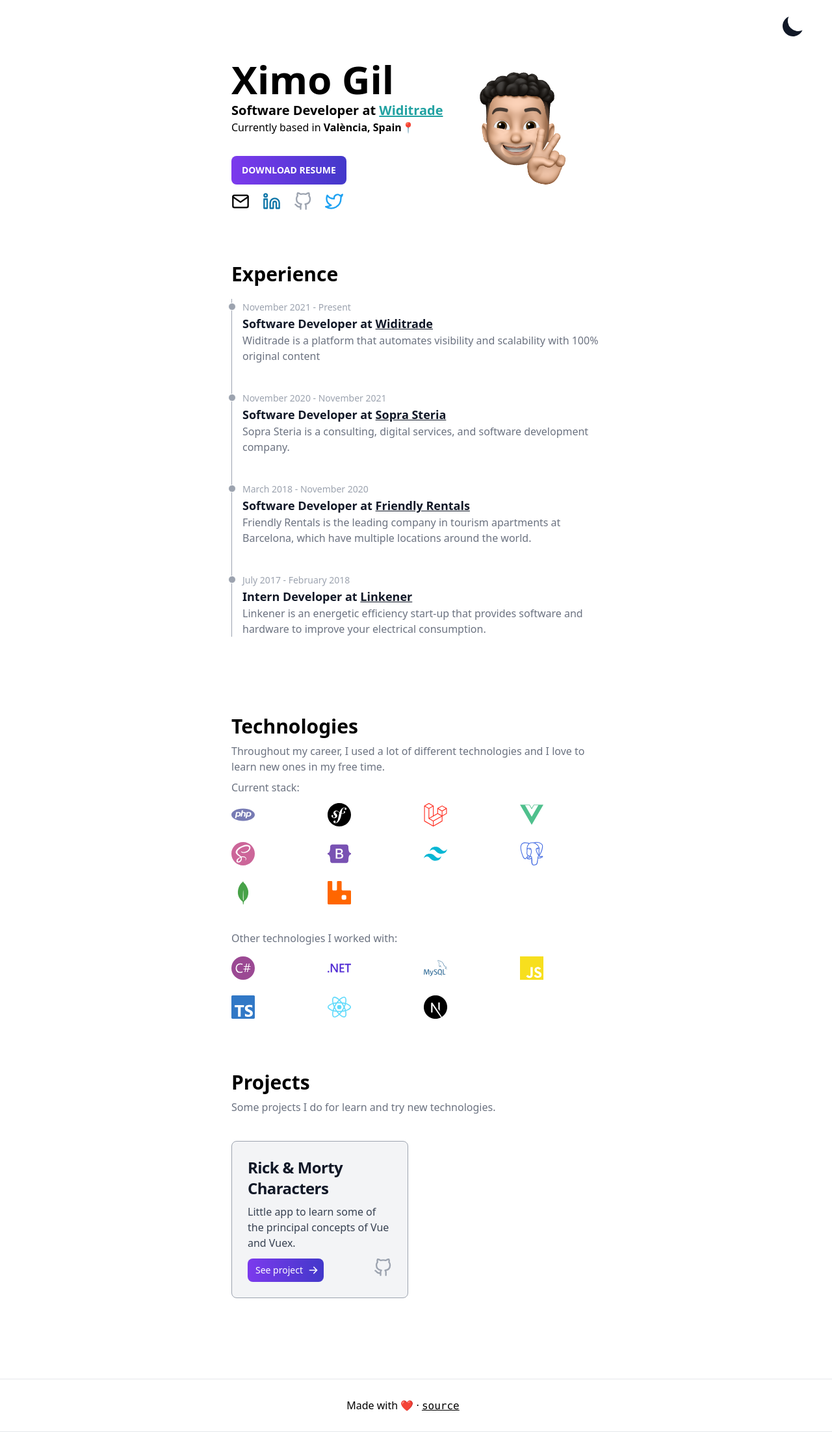
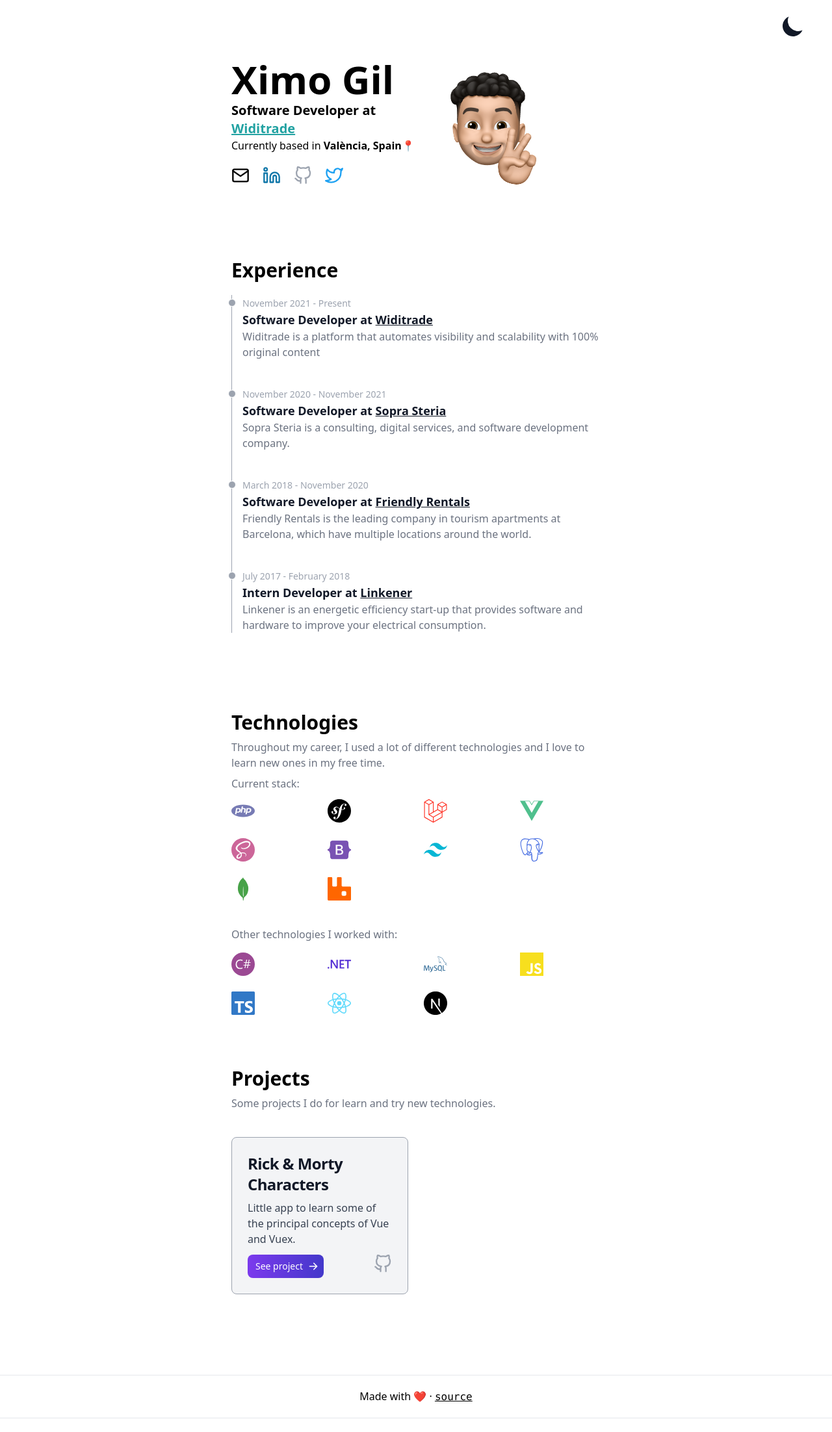
Before and after one commit to ximo14/ximo, a Next.js app: page / in a window 1280 px wide. Shown: the whole page at 65% size. After the commit the page ends 2183 px from the top, so only its background shows below. Built offline with nearby package versions, Linux system fonts and the light colour scheme.

Commit message:
feat: some changes

```diff
--- a/components/Experience/Experience.tsx
+++ b/components/Experience/Experience.tsx
@@ -34,7 +34,6 @@
 
 
 ]
-
 
 const Experience = () => {
     return (
--- a/components/Footer/Footer.tsx
+++ b/components/Footer/Footer.tsx
@@ -3,15 +3,11 @@
 const Footer = () => {
     return(
         <footer className='px-5 py-5 border border-t border-gray-200 border-r-0 border-l-0 dark:border-0'>
-            <div className='flex justify-around sm:justify-center items-center'>
-                <div>
-                    <span>
-                        Made with ❤️ · <a href='https://github.com/ximo14/ximo' target='_blank' rel='noreferrer' className='font-mono underline cursor-pointer'>source</a>
-                    </span>
-                </div>
-                <div className='visible sm:invisible'>
-                    <ThemeChanger />
-                </div>
+            <div className='flex justify-center items-center'>
+                <span>
+                    Made with ❤️ · <a href='https://github.com/ximo14/ximo' target='_blank' rel='noreferrer'
+                        className='font-mono underline cursor-pointer'>source</a>
+                </span>
             </div>
         </footer>
     )
--- a/components/Hero/Hero.tsx
+++ b/components/Hero/Hero.tsx
@@ -3,17 +3,16 @@
 
 const Hero = () => {
     return(
-        <div className='flex justify-between'>
-            <div>
+        <div className='flex flex-col-reverse  sm:flex-row items-start'>
+            <div className='flex flex-col px-0'>
                 <h1 className='text-6xl font-bold mb-1'>Ximo Gil</h1>
-                <h2 className='text-xl font-semibold'>
-                    Software Developer at <a href='https://widitrade.com/' target='_blank' rel='noreferrer'
-                        className='text-[#22a2a2] font-semibold underline transform hover:text-teal-700 transition-all'>Widitrade</a>
+                <h2 className='text-lg lg:text-xl font-semibold'>
+                    Software Developer at <a href='https://widitrade.com/' target='_blank' rel='noreferrer' className='text-[#22a2a2] font-semibold underline transform hover:text-teal-700 transition-all'>Widitrade</a>
                 </h2>
-                <h2 className='text-md font-normal mb-8'>
+                <h2 className='text-md font-normal mb-5'>
                     Currently based in <span className='font-semibold'>València, Spain</span>📍
                 </h2>
-                <a href='ximo-resume.pdf' target='_blank' rel='noopener noreferrer'>
+                <a href='ximo-resume.pdf' target='_blank' rel='noopener noreferrer' className='hidden'>
                     <button
                         className='mb-3 px-4 py-3 uppercase font-semibold text-sm rounded-lg text-white bg-gradient-to-r from-violet-600 to-indigo-700 transform hover:scale-[1.1] transition-all'>Download
                         resume</button>
@@ -33,8 +32,8 @@
                     </a>
                 </div>
             </div>
-            <div id='image'>
-                <Image src="/memoji1.png" alt="me" width="220" height="220" className='w-1/2'/>
+            <div id='image' className='w-1/2'>
+                <Image src="/memoji1.png" alt="me" width="220" height="220"/>
             </div>
         </div>
     )
--- a/components/Nav/Nav.tsx
+++ b/components/Nav/Nav.tsx
@@ -2,7 +2,7 @@
 
 const Nav = () => {
 	return(
-		<nav className='flex justify-end invisible sm:visible'>
+		<nav className='flex justify-end'>
 			<ThemeChanger />
 		</nav>
 	)
```
